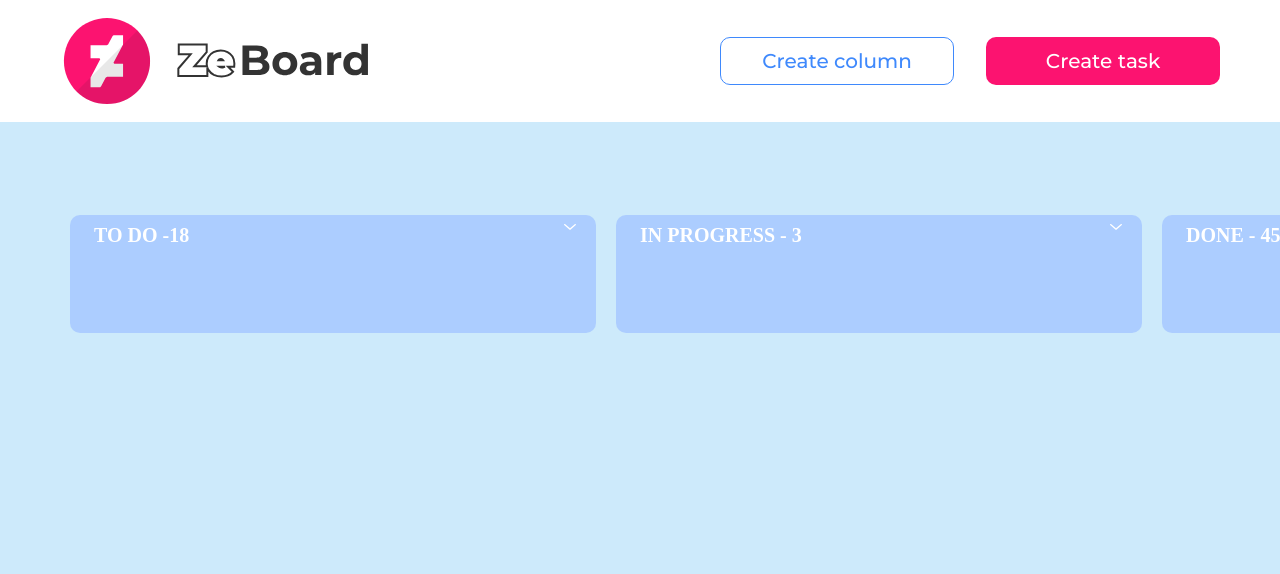
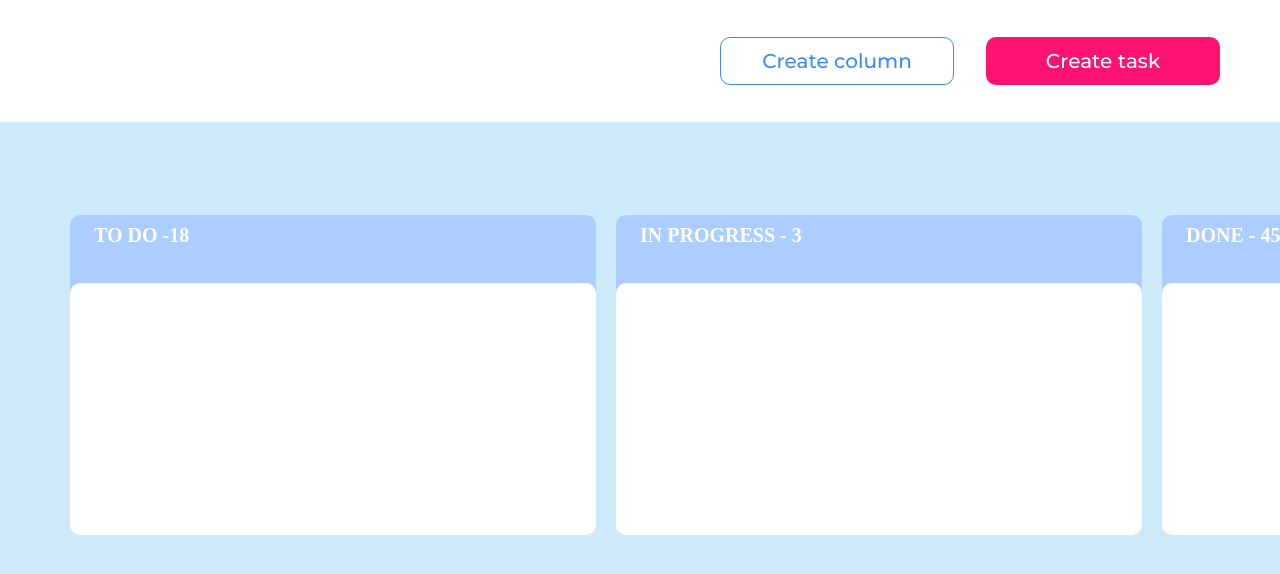
Before and after one commit to Poznalex/my-crm-main, a Vue app: page / in a window 1280 px wide. Shown: the top 574 px of the page. Built offline with nearby package versions, Linux system fonts and the light colour scheme; a web font is replaced by a local one.

Commit message:
remove float

```diff
--- a/src/components/Column.vue
+++ b/src/components/Column.vue
@@ -81,7 +81,6 @@
         align-items: start;
         width: 526px;
         height: 118px;
-        float: left;
         margin: 0 10px;
         margin-bottom: 0;
         overflow: auto;
@@ -93,7 +92,6 @@
     }
 
     .column__tasks {
-        top: 236px; */
         display: flex;
         width: 526px;
         padding: 0;
@@ -103,12 +101,12 @@
         border-radius: 10px;
     }
 
-    .column--open .column__tasks {
-        display: none;
+    .column__tasks {
+        display: flex;
     }
 
-    .column--open .column__header img {
-        rotate: 0deg;
+    img {
+        display: none;
     }
 }
 
```
